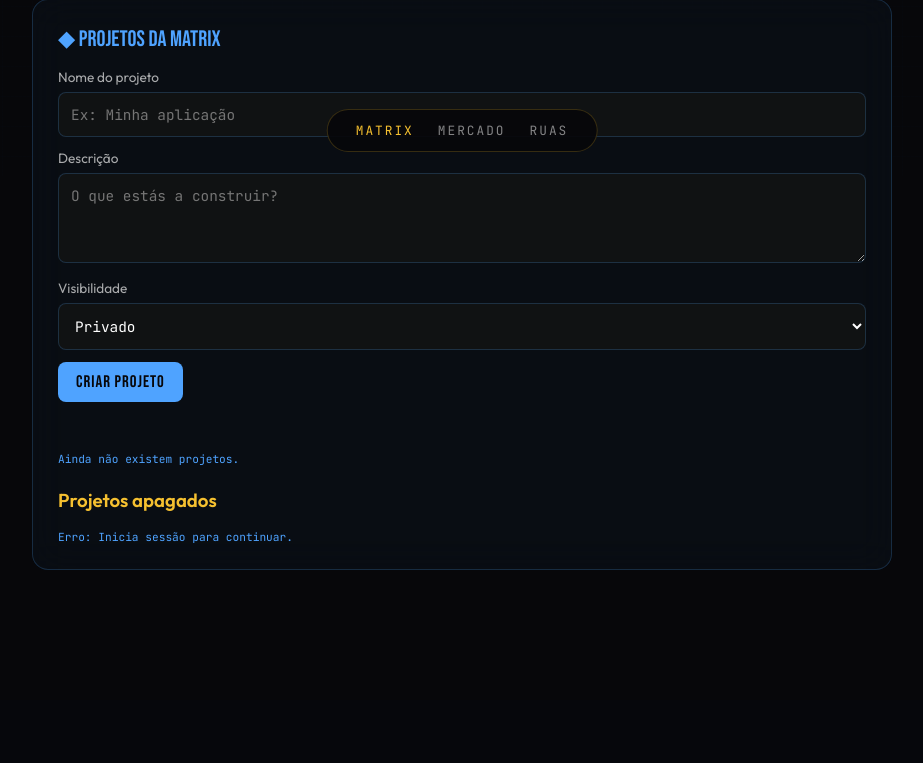
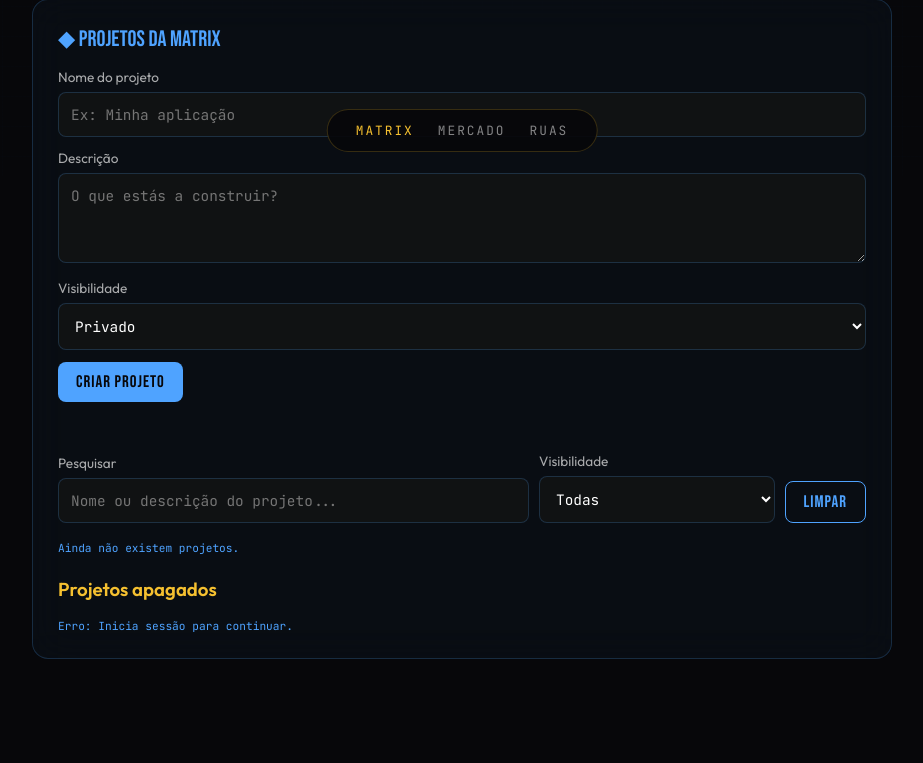
Before and after one commit to vagalume90/VAGALUME90, a Flask app: page /mundo/matrix in a window 1280 px wide. Shown: the part 624-1387 px from the top of the page, without its empty margins (178-1101 px from the left). Before the commit the page ends 1194 px from the top, so only its background shows below. Run offline with Flask 3, Linux system fonts and the light colour scheme; data that the repository does not hold is empty.

Commit message:
Adiciona pesquisa e filtros de projetos

```diff
--- a/main.py
+++ b/main.py
@@ -361,15 +361,34 @@ def criar_projeto_matrix():
 
 @app.route('/api/matrix/projetos', methods=['GET'])
 def listar_projetos_matrix():
+    pesquisa = str(request.args.get("q", "")).strip().lower()[:100]
+    visibilidade_filtro = str(request.args.get("visibilidade", "todos")).strip().lower()
+    estado_filtro = str(request.args.get("estado", "ativo")).strip().lower()
+    if visibilidade_filtro not in {"todos", "publico", "privado"}:
+        return jsonify({"success": False, "error": "Filtro de visibilidade inválido."}), 400
+    if estado_filtro not in {"todos", "ativo"}:
+        return jsonify({"success": False, "error": "Filtro de estado inválido."}), 400
+
+    filtro_mongo = {}
+    if estado_filtro != "todos":
+        filtro_mongo["estado"] = estado_filtro
+    else:
+        filtro_mongo["estado"] = {"$ne": "apagado"}
+    if visibilidade_filtro != "todos":
+        filtro_mongo["visibilidade"] = visibilidade_filtro
+
     projetos = []
-
-    for projeto in colecao_projetos.find({"estado": {"$ne": "apagado"}}).sort("_id", -1):
+    for projeto in colecao_projetos.find(filtro_mongo).sort("_id", -1):
         if not projeto_pode_ser_lido(projeto):
+            continue
+        nome = projeto.get("nome", "")
+        descricao = projeto.get("descricao", "")
+        if pesquisa and pesquisa not in f"{nome} {descricao}".lower():
             continue
         projetos.append({
             "id": str(projeto["_id"]),
-            "nome": projeto.get("nome", ""),
-            "descricao": projeto.get("descricao", ""),
+            "nome": nome,
+            "descricao": descricao,
             "visibilidade": projeto.get("visibilidade", "privado"),
             "estado": projeto.get("estado", "ativo")
         })
@@ -377,7 +396,8 @@ def listar_projetos_matrix():
     return jsonify({
         "success": True,
         "total": len(projetos),
-        "projetos": projetos
+        "projetos": projetos,
+        "filtros": {"q": pesquisa, "visibilidade": visibilidade_filtro, "estado": estado_filtro}
     })
 
 @app.route('/api/matrix/projetos/<project_id>', methods=['PUT'])
--- a/templates/matrix.html
+++ b/templates/matrix.html
@@ -78,6 +78,19 @@ nav a.active { color:var(--gold); }
       <button type="submit">CRIAR PROJETO</button>
       <div class="feedback" id="project-feedback"></div>
     </form>
+    <div class="input-group" style="margin-top:18px;align-items:end;">
+      <label style="flex:2;margin:0;">Pesquisar
+        <input type="search" id="project-search" placeholder="Nome ou descrição do projeto...">
+      </label>
+      <label style="flex:1;margin:0;">Visibilidade
+        <select id="project-visibility-filter">
+          <option value="todos">Todas</option>
+          <option value="publico">Públicos</option>
+          <option value="privado">Privados</option>
+        </select>
+      </label>
+      <button type="button" class="secondary" id="clear-project-filters">LIMPAR</button>
+    </div>
     <div class="project-list" id="project-list"><p class="project-meta">A carregar projetos...</p></div><h3 style="margin-top:22px;color:var(--gold)">Projetos apagados</h3><div class="project-list" id="deleted-project-list"><p class="project-meta">A carregar...</p></div>
     <article class="project-card" id="project-detail" hidden></article>
     <article class="project-card" id="file-panel" hidden>
@@ -112,6 +125,8 @@ const aiResponse = document.getElementById('ai-response');
 const sessionBar = document.getElementById('session-bar');
 const projectList = document.getElementById('project-list');
 const projectFeedback = document.getElementById('project-feedback');
+const projectSearch = document.getElementById('project-search');
+const projectVisibilityFilter = document.getElementById('project-visibility-filter');
 const deletedProjectList = document.getElementById('deleted-project-list');
 const filePanel = document.getElementById('file-panel');
 const fileList = document.getElementById('file-list');
@@ -466,7 +481,13 @@ async function restoreProject(projectId) {
 
 async function loadProjects() {
   try {
-    const response = await fetch('/api/matrix/projetos');
+    const params = new URLSearchParams();
+    const pesquisa = projectSearch.value.trim();
+    const visibilidade = projectVisibilityFilter.value;
+    if (pesquisa) params.set('q', pesquisa);
+    if (visibilidade !== 'todos') params.set('visibilidade', visibilidade);
+    const query = params.toString();
+    const response = await fetch(`/api/matrix/projetos${query ? `?${query}` : ''}`);
     const data = await response.json();
     if (!response.ok || !data.success) throw new Error(data.error || 'Não foi possível carregar projetos.');
     renderProjects(data.projetos || []);
@@ -479,6 +500,18 @@ async function loadProjects() {
     projectList.appendChild(message);
   }
 }
+
+let pesquisaTimer;
+projectSearch.addEventListener('input', () => {
+  clearTimeout(pesquisaTimer);
+  pesquisaTimer = setTimeout(loadProjects, 250);
+});
+projectVisibilityFilter.addEventListener('change', loadProjects);
+document.getElementById('clear-project-filters').addEventListener('click', () => {
+  projectSearch.value = '';
+  projectVisibilityFilter.value = 'todos';
+  loadProjects();
+});
 
 document.getElementById('project-form').addEventListener('submit', async event => {
   event.preventDefault();
```
